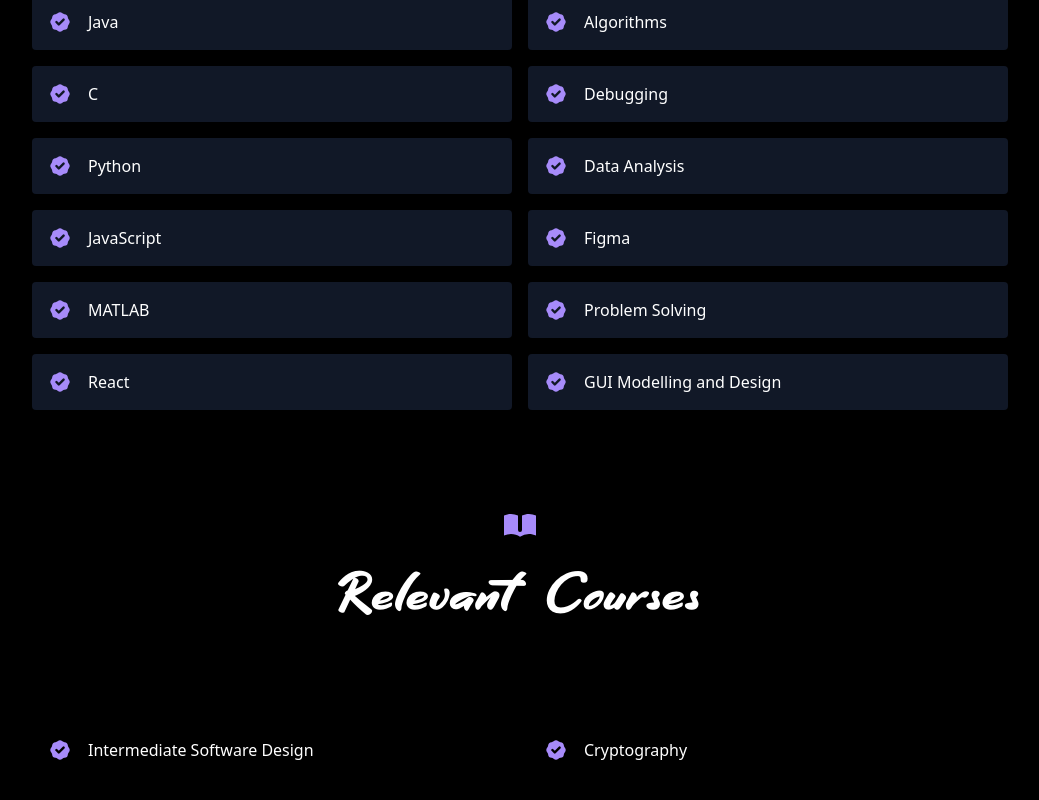
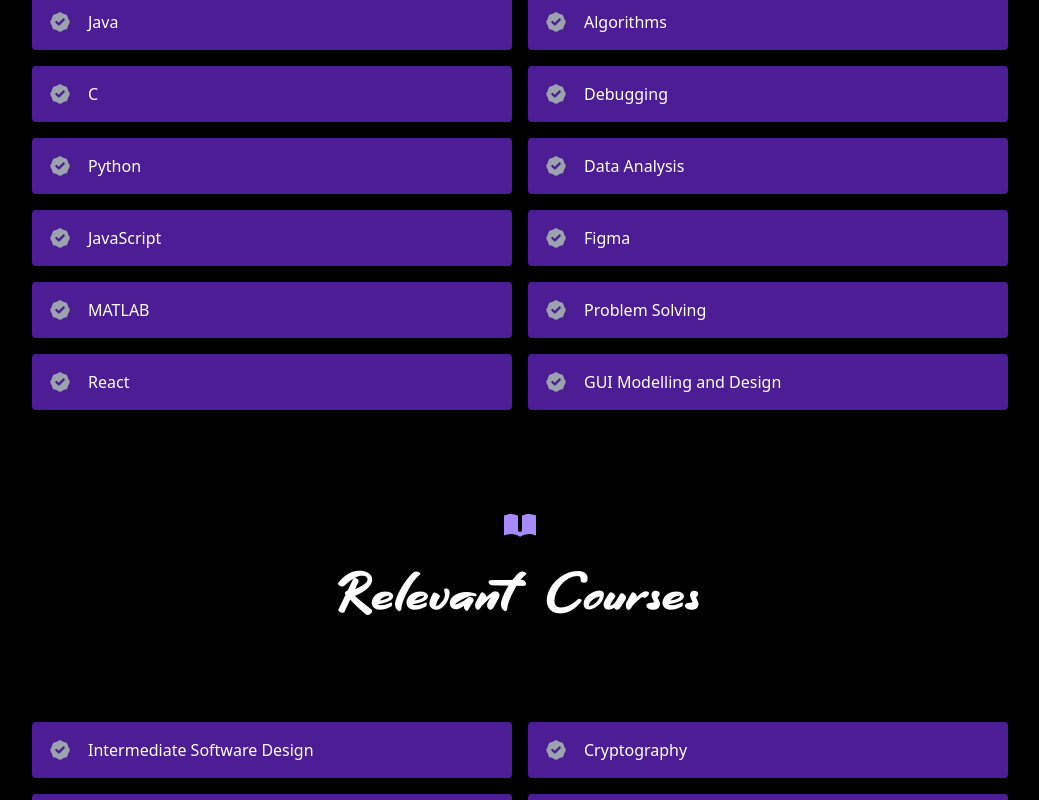
Before and after one commit to PrestonV78/website, a React (Create React App) app: page / in a window 1280 px wide. Shown: the part 3320-4120 px from the top of the page, without its empty margins (120-1159 px from the left). Built offline with nearby package versions, Linux system fonts and the light colour scheme.

Commit message:
Theme v11

```diff
--- a/src/components/Skills.js
+++ b/src/components/Skills.js
@@ -18,8 +18,8 @@
         <div className="flex flex-wrap lg:w-4/5 sm:mx-auto sm:mb-2 -mx-2">
           {skills.map((skill) => (
             <div key={skill} className="p-2 sm:w-1/2 w-full">
-              <div className="bg-gray-900 rounded flex p-4 h-full items-center">
-                <BadgeCheckIcon className="text-purple-400 w-6 h-6 flex-shrink-0 mr-4" />
+              <div className="bg-purple-900 rounded flex p-4 h-full items-center">
+                <BadgeCheckIcon className="text-gray-400 w-6 h-6 flex-shrink-0 mr-4" />
                 <span className="title-font font-medium text-white">
                   {skill}
                 </span>
@@ -38,8 +38,8 @@
         <div className="flex flex-wrap lg:w-4/5 sm:mx-auto sm:mb-2 -mx-2">
           {courses.map((course) => (
             <div key={course} className="p-2 sm:w-1/2 w-full">
-              <div className="bg-black rounded flex p-4 h-full items-center">
-                <BadgeCheckIcon className="text-purple-400 w-6 h-6 flex-shrink-0 mr-4" />
+              <div className="bg-purple-900 rounded flex p-4 h-full items-center">
+                <BadgeCheckIcon className="text-gray-400 w-6 h-6 flex-shrink-0 mr-4" />
                 <span className="title-font font-medium text-white">
                   {course}
                 </span>
```
